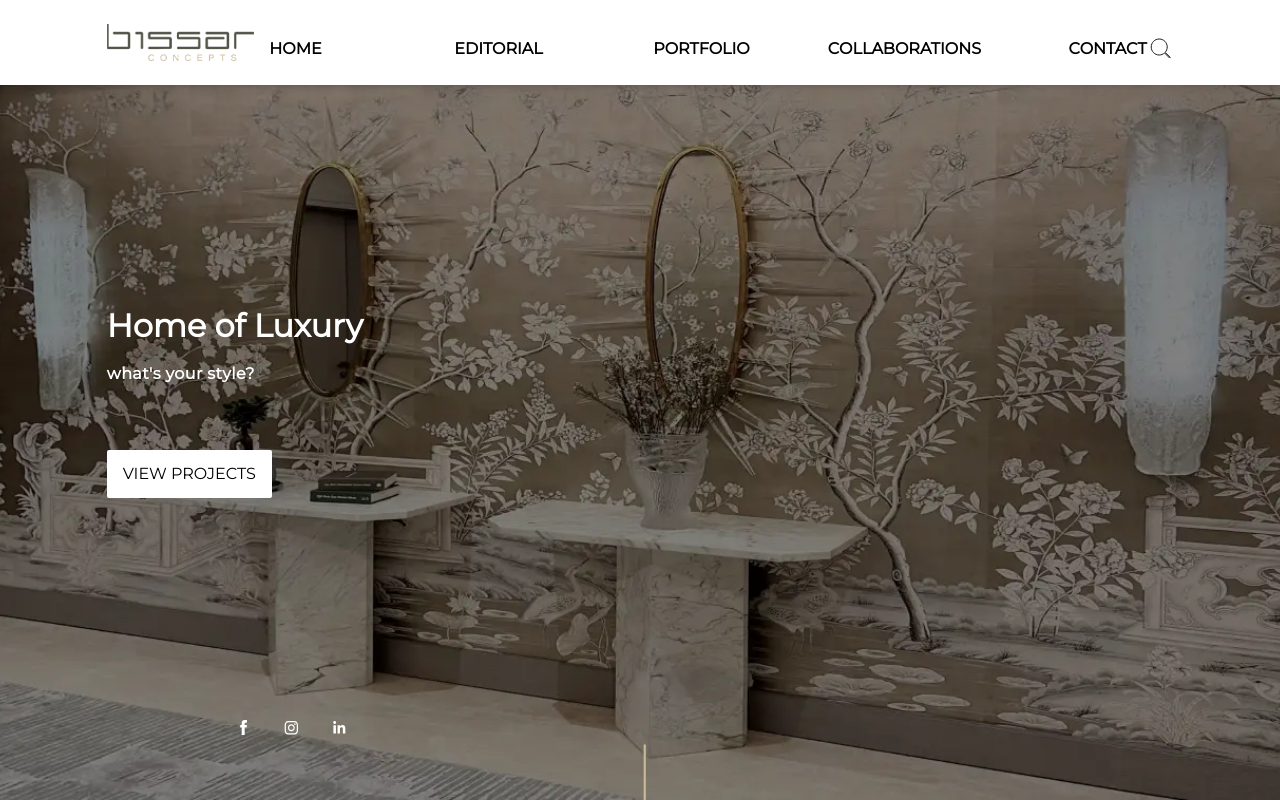
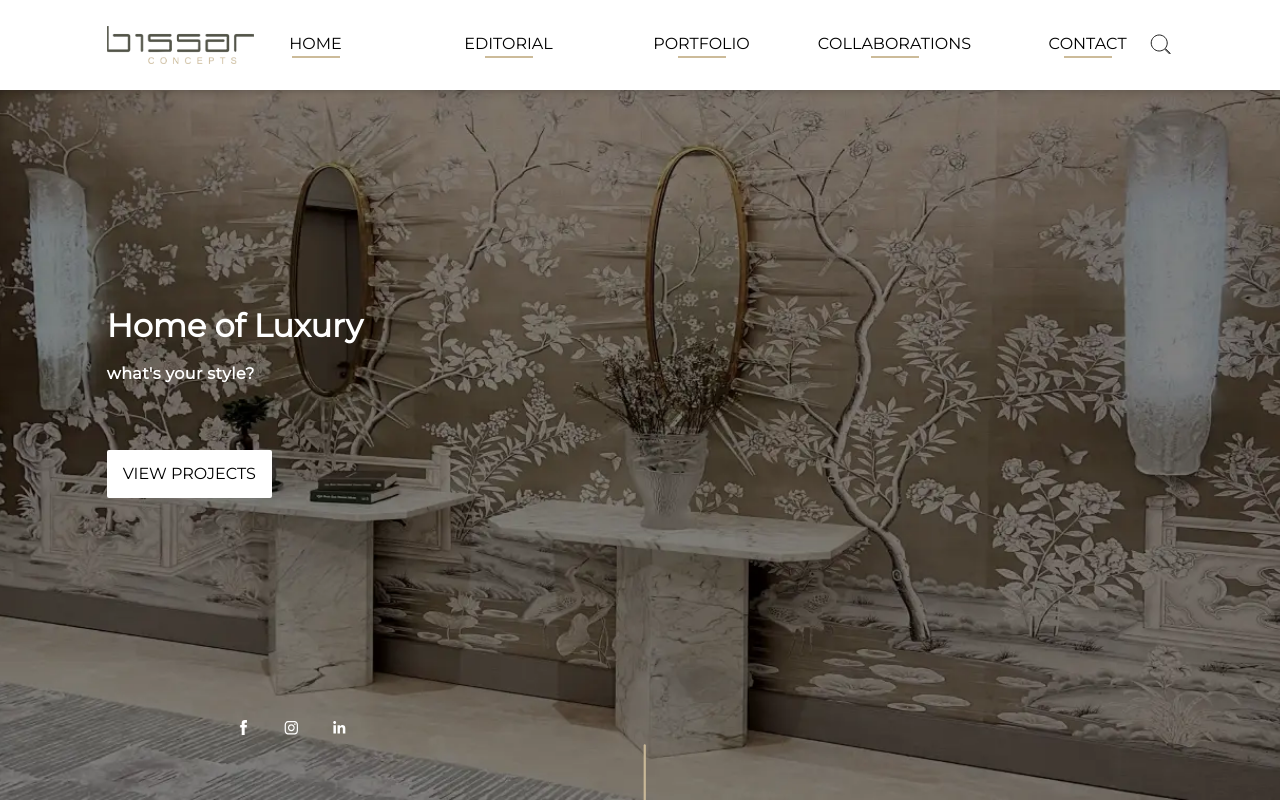
Before and after one commit to ninaismail/vue3, a Vue app: page / in a window 1280 px wide. Shown: the top 800 px of the page. Built offline with nearby package versions, Linux system fonts and the light colour scheme.

Commit message:
footer contact + header hover line

```diff
--- a/src/components/layouts/Footer.vue
+++ b/src/components/layouts/Footer.vue
@@ -26,8 +26,8 @@ const footerlinks = [
     name: 'Contacts',
     to: '/',
     submenu: [
-      { id: 1, name: 'Email', to:'info@bissarconcepts.com' },
-      { id: 2, name: 'Phone', to:'+966 55 372 7844' },
+      { id: 1, name: 'Email', email:'info@bissarconcepts.com' },
+      { id: 2, name: 'Phone', phone:'+966 55 372 7844' },
       { id: 3, name: 'Address', address:'King Fahd Road Al Olaya, Tower 1 Riyadh, Saudi Arabia' }
     ]
   }
@@ -40,25 +40,32 @@ const footerlinks = [
       <div class="flex flex-wrap justify-between w-11/12 gap-6 2xl:w-8/12 lg:w-10/12 lg:gap-0">
         <div class="flex flex-col w-full gap-2.5 mb-10 lg:w-4/12 lg:mb-0">
             <img :src="logo" alt="Bissar Concepts Logo" width="147" height="37" center cover responsive loading="lazy"/>
-            <p class="tracking-wide font-[200] max-sm:text-[14px] text-justify">Authenticity, uniqueness and originality are at the core of our designs.
+            <p class="tracking-wide font-[400] text-justify">Authenticity, uniqueness and originality are at the core of our designs.
             No matter the projects, the scale or the style,  we always have the vision to create beautiful spaces that inspire, elevate and bring comfort.</p>
             <Socials small black/>
         </div>
         <ul role="list" class="flex flex-wrap justify-between w-full gap-3 space-y-3 lg:w-7/12 list-style-none">
           <li v-for="(item, key) in footerlinks" :key="key" class="w-full space-y-3 sm:w-1/2 md:w-1/4">
-          <h1 class="text-lg font-[700] mb-3">
+          <h1 class="text-lg font-[700]" :class="item.name ? 'mb-3' : 'mb-[24px]'">
             <span v-if="item.name" class="pb-2 border-b border-white border-6">{{ item.name }}</span>
           </h1>
           <div v-for="(subitem, subkey) in item.submenu" :key="subkey">
-              <RouterLink :id="subitem.name" :aria-label="'go to ' + subitem.name" :to="{path: item.to, hash: subitem?.to}"
-              class="font-[200] hover:brightness-75 max-sm:text-[14px]">
+              <RouterLink v-if="item.id != 3" :id="subitem.name" :aria-label="'go to ' + subitem.name" :to="{path: item.to, hash: subitem?.to}"
+              class="font-[400] hover:brightness-75">
               {{ subitem.name }}</RouterLink>
+              <a prefetch="false" v-show="subitem.email" :id="'email-' + subitem.name + 'location'" :aria-label="'Email' + subitem.title + 'Location'" :href="'mailto:'+ subitem.email" class="cursor-pointer font-[400] hover:brightness-75">
+                {{ subitem.email }}
+              </a>
+              <a prefetch="false" v-show="subitem.phone" :id="'call-' + subitem.name + 'location'" :aria-label="'Call' + subitem.title + 'Location'" :href="'tel:'+ subitem.phone" class="cursor-pointer font-[400] hover:brightness-75">
+                {{ subitem.phone }}
+              </a>
+              <h2 v-show="subitem.address" class="tracking-wide font-[400]">{{ subitem.address }}</h2>
           </div>
           </li>
         </ul>
       </div>
       <div class="text-center min-h-[50px] w-full flex gap-3 flex-wrap items-center justify-center border-t py-3 border-white">
-        <p class="tracking-wide text-[14px]">Copyright ©2023 BISSAR CONCEPTS by The Cabinet. All Rights Reserved.</p>
+        <p class="tracking-wide text-[14px]">Copyright ©2024 BISSAR CONCEPTS by The Cabinet. All Rights Reserved.</p>
         <p class="tracking-wide text-[14px]">
         <RouterLink
         id="go-to-terms-of-us-page"
--- a/src/components/layouts/Header.vue
+++ b/src/components/layouts/Header.vue
@@ -12,11 +12,17 @@ const navlinks = [
 ];
 
 const isHidden = ref(false);
+
 const isMouseOver = ref(false);
 const isOpen = ref(false);
+const isClicked = ref(false);
 
 const toggleOpen = () => {
   isOpen.value = !isOpen.value;
+};
+
+const toggleClicked = () => {
+  isClicked.value = !isClicked.value;
 };
 
 const showHeader = () => {
@@ -46,24 +52,31 @@ onUnmounted(() => {
 
 <template>
   <div @mouseover="handleMouseOver" @mouseleave="handleMouseLeave" class="fixed z-[10] inset-0 w-full h-[64px]">
-    <header v-show="!isHidden || isMouseOver" role="header" class="py-6 duration-500 bg-white shadow-md max-sm:px-6"
+    <header v-show="!isHidden || isMouseOver" role="header" class="py-6 transition-all bg-white shadow-md duration-600 max-sm:px-6"
       :class="{'h-fit' : isOpen}">
-    <div class="items-center justify-between w-11/12 gap-3 mx-auto space-y-3 2xl:w-8/12 lg:w-10/12 lg:flex">
+    <div class="items-center justify-between w-11/12 mx-auto 2xl:w-8/12 lg:w-10/12 lg:flex">
       <RouterLink id="Home" aria-label="go to home" to="/">
         <img :src="logo" alt="Bissar Concepts logo" width="147" height="37" cover center responsive loading="eager"/>
       </RouterLink>
       <!-- Descktop -->
-      <nav class="items-center justify-center hidden w-8/12 h-full gap-2.5 lg:flex">
+      <nav class="items-center justify-center hidden w-8/12 h-full lg:flex">
         <RouterLink v-for="(item, key) in navlinks" :key="key" :id="item.name + (isClicked === item.id ? '-active' : '')" :aria-label="'go to ' + item.name" :to="item.to"
-        class="uppercase cursor-pointer min-w-[193px] font-[700] hover:font-[700] text-center">
-          {{ item.name }}
+        class="relative uppercase cursor-pointer min-w-[193px] min-h-[42px] font-[500] hover:font-[700] text-center group py-2 flex flex-col justify-center items-center">
+          <span class="group-hover:font-[700]">{{ item.name }}</span>
+          <span class="w-12 h-0.5 mx-auto bg-gold group-hover:h-1 group-hover:w-24 transition-all duration-600"></span>
         </RouterLink>
       </nav>
-      <div class="flex gap-2.5 items-center">
-        <svg role="bottom" width="26" height="27" viewBox="0 0 26 27" fill="none" xmlns="http://www.w3.org/2000/svg" class="w-6 h-6 cursor-pointer">
-        <path fill-rule="evenodd" clip-rule="evenodd" d="M23.353 22.896L22.646 23.603L16.993 17.95C15.401 19.375 13.305 20.25 11 20.25C6.029 20.25 2 16.219 2 11.249C2 6.27902 6.029 2.24902 11 2.24902C15.971 2.24902 20 6.27902 20 11.249C20 13.554 19.126 15.651 17.7 17.243L23.353 22.896Z" stroke="black"/>
-        </svg>
-      </div>
+      <!-- <form v-if="isClicked" id="searchbar" class="flex w-full h-full p-3 border border-offwhite rounded-[2px] ms-3 max-w-[188px]">
+        <input
+        type="search"
+        placeholder="Write something..."
+        class="w-full h-full outline-none" />  -->
+        <button class="font-[700]" @click="toggleClicked" type="submit">
+          <svg width="26" height="27" viewBox="0 0 26 27" fill="none" xmlns="http://www.w3.org/2000/svg" class="w-6 h-6 cursor-pointer">
+          <path fill-rule="evenodd" clip-rule="evenodd" d="M23.353 22.896L22.646 23.603L16.993 17.95C15.401 19.375 13.305 20.25 11 20.25C6.029 20.25 2 16.219 2 11.249C2 6.27902 6.029 2.24902 11 2.24902C15.971 2.24902 20 6.27902 20 11.249C20 13.554 19.126 15.651 17.7 17.243L23.353 22.896Z" stroke="black"/>
+         </svg>
+        </button>
+      <!-- </form> -->
       <!-- Mobile -->
       <button :id="!isOpen ? 'open-menu' : 'close-menu'" :aria-label="!isOpen ? 'open menu' : 'close menu'" class="absolute flex items-center justify-center w-6 h-6 lg:hidden right-6 top-6" @click="toggleOpen">
         <svg v-if="!isOpen" xmlns="http://www.w3.org/2000/svg" x="0px" y="0px" width="100%" height="100%" fill="black" viewBox="0 0 50 50" stroke="black">
```
